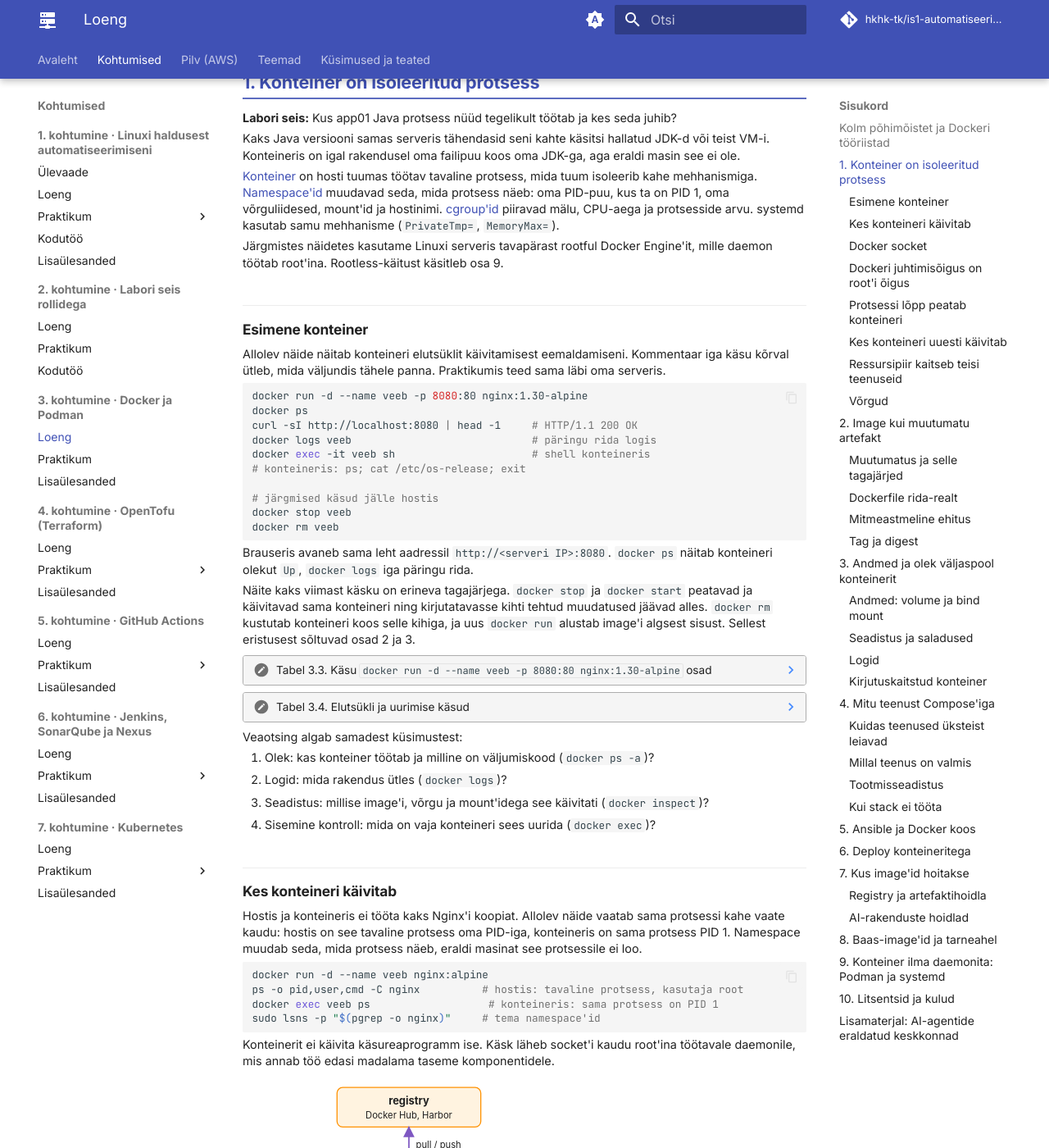
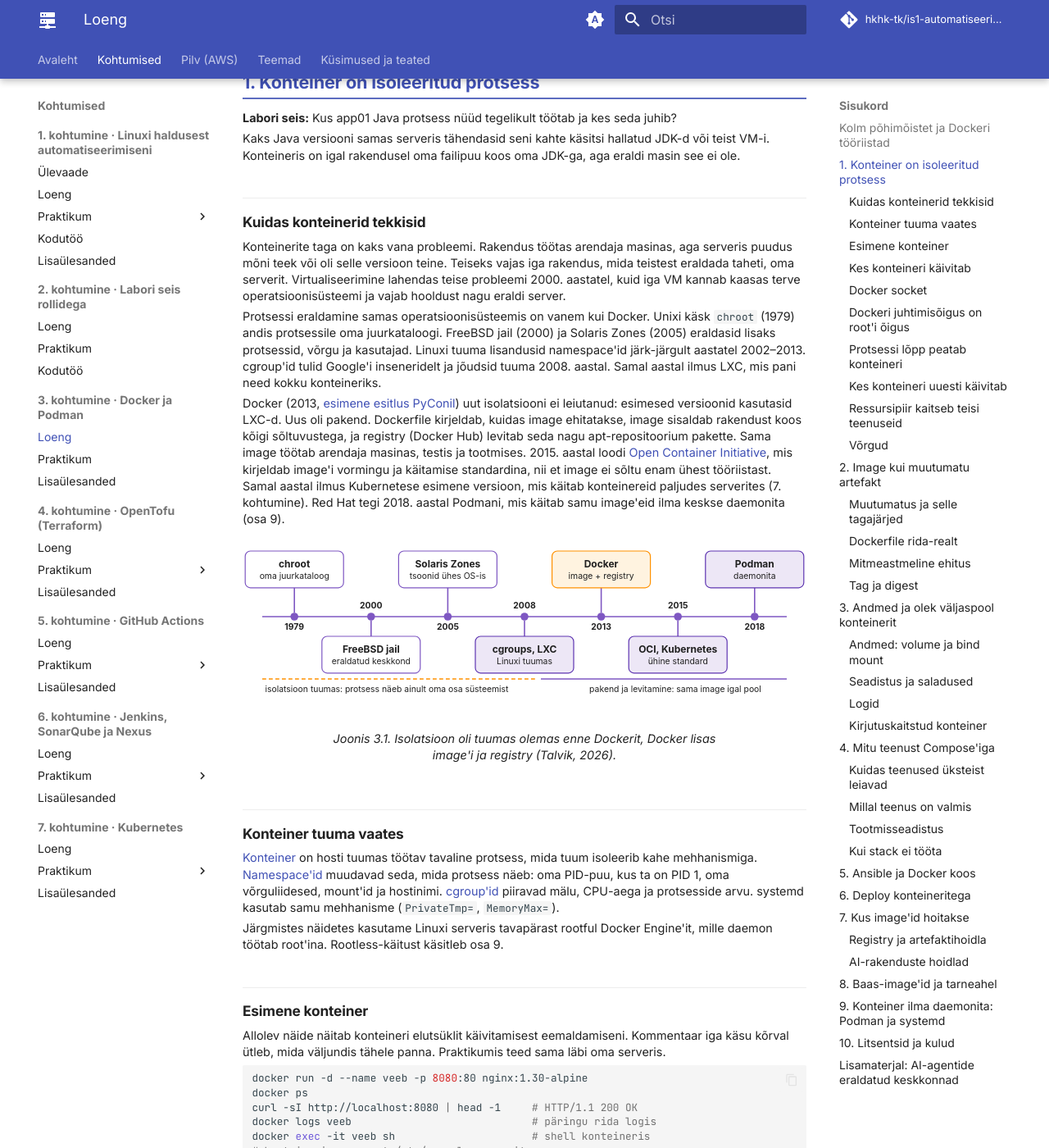
Before and after one commit to hkhk-tk/is1-automatiseerimine, an MkDocs documentation site: the page built from docs/k03/loeng.md, in a window 1280 px wide and 1400 px high, scrolled down 1557 px. Shown: the whole window at 82% size. Built offline with MkDocs 1.6.1 and Material for MkDocs 9.7.7, drawn with Linux system fonts in a browser that asks for light colours; comment, search, counter and statistics services are not loaded; some of the changed text lies outside the part shown.

Commit message:
K3 loeng: kuidas konteinerid tekkisid (chroot, jail, Zones, cgroups ja LXC, Docker, OCI, Kubernetes, Podman) koos ajajoone joonisega

```diff
--- a/docs/k03/loeng.md
+++ b/docs/k03/loeng.md
@@ -75,6 +75,22 @@ Kõik need ei ole kohustuslikud. Serveris ei ole Docker Engine'i kasutamiseks va
 
 Kaks Java versiooni samas serveris tähendasid seni kahte käsitsi hallatud JDK-d või teist VM-i. Konteineris on igal rakendusel oma failipuu koos oma JDK-ga, aga eraldi masin see ei ole.
 
+### Kuidas konteinerid tekkisid
+
+Konteinerite taga on kaks vana probleemi. Rakendus töötas arendaja masinas, aga serveris puudus mõni teek või oli selle versioon teine. Teiseks vajas iga rakendus, mida teistest eraldada taheti, oma serverit. Virtualiseerimine lahendas teise probleemi 2000. aastatel, kuid iga VM kannab kaasas terve operatsioonisüsteemi ja vajab hooldust nagu eraldi server.
+
+Protsessi eraldamine samas operatsioonisüsteemis on vanem kui Docker. Unixi käsk `chroot` (1979) andis protsessile oma juurkataloogi. FreeBSD jail (2000) ja Solaris Zones (2005) eraldasid lisaks protsessid, võrgu ja kasutajad. Linuxi tuuma lisandusid namespace'id järk-järgult aastatel 2002–2013. cgroup'id tulid Google'i inseneridelt ja jõudsid tuuma 2008. aastal. Samal aastal ilmus LXC, mis pani need kokku konteineriks.
+
+Docker (2013, [esimene esitlus PyConil](https://www.youtube.com/watch?v=wW9CAH9nSLs)) uut isolatsiooni ei leiutanud: esimesed versioonid kasutasid LXC-d. Uus oli pakend. Dockerfile kirjeldab, kuidas image ehitatakse, image sisaldab rakendust koos kõigi sõltuvustega, ja registry (Docker Hub) levitab seda nagu apt-repositoorium pakette. Sama image töötab arendaja masinas, testis ja tootmises. 2015. aastal loodi [Open Container Initiative](https://opencontainers.org/about/overview/), mis kirjeldab image'i vormingu ja käitamise standardina, nii et image ei sõltu enam ühest tööriistast. Samal aastal ilmus Kubernetese esimene versioon, mis käitab konteinereid paljudes serverites (7. kohtumine). Red Hat tegi 2018. aastal Podmani, mis käitab samu image'eid ilma keskse daemonita (osa 9).
+
+<figure markdown="span">
+  ![Ajajoon: chroot 1979, FreeBSD jail 2000, Solaris Zones 2005, cgroups ja LXC 2008, Docker 2013, OCI ja Kubernetes 2015, Podman 2018; kuni 2008 isolatsioon tuumas, alates 2013 pakend ja levitamine](assets/k03_ajalugu.svg)
+  <figcaption>Joonis 3.1. Isolatsioon oli tuumas olemas enne Dockerit, Docker lisas image'i ja registry (Talvik, 2026).</figcaption>
+</figure>
+
+### Konteiner tuuma vaates
+
+
 [Konteiner](https://docs.docker.com/get-started/docker-concepts/the-basics/what-is-a-container/) on hosti tuumas töötav tavaline protsess, mida tuum isoleerib kahe mehhanismiga. [Namespace'id](https://man7.org/linux/man-pages/man7/namespaces.7.html) muudavad seda, mida protsess näeb: oma PID-puu, kus ta on PID 1, oma võrguliidesed, mount'id ja hostinimi. [cgroup'id](https://man7.org/linux/man-pages/man7/cgroups.7.html) piiravad mälu, CPU-aega ja protsesside arvu. systemd kasutab samu mehhanisme (`PrivateTmp=`, `MemoryMax=`).
 
 Järgmistes näidetes kasutame Linuxi serveris tavapärast rootful Docker Engine'it, mille daemon töötab root'ina. Rootless-käitust käsitleb osa 9.
@@ -162,7 +178,7 @@ Konteinerit ei käivita käsureaprogramm ise. Käsk läheb socket'i kaudu root'i
 
 <figure markdown="span">
   ![Vasakul kaks VM-i, kummalgi oma tuum ja OS hüperviisori peal; paremal viis konteinerit, mis jagavad ühte hosti tuuma](assets/k03_vm_vs_konteiner.svg)
-  <figcaption>Joonis 3.2. VM-il on oma tuum ja OS, konteiner jagab hosti tuuma ja kannab kaasas ainult oma failipuud (Talvik, 2026).</figcaption>
+  <figcaption>Joonis 3.3. VM-il on oma tuum ja OS, konteiner jagab hosti tuuma ja kannab kaasas ainult oma failipuud (Talvik, 2026).</figcaption>
 </figure>
 
 Kuna eraldi tuuma pole, käivitub konteiner sekunditega, aga tuuma haavatavus puudutab kõiki konteinereid. Hüperviisor on palju kitsam ründepind.
@@ -330,7 +346,7 @@ CMD ["catalina.sh", "run"]
 
 <figure markdown="span">
   ![Ehitusaste maven-image'iga teeb WAR-faili; käitusaste tomcat-image'iga saab ainult WAR-i COPY --from abil; lõppimage'is pole Maveni ega lähtekoodi](assets/k03_multistage.svg)
-  <figcaption>Joonis 3.6. Mitmeastmeline ehitus: lõppimage'isse jõuab ainult WAR (Talvik, 2026).</figcaption>
+  <figcaption>Joonis 3.7. Mitmeastmeline ehitus: lõppimage'isse jõuab ainult WAR (Talvik, 2026).</figcaption>
 </figure>
 
 Ehituse vahemälu (build cache) kasutab kihi uuesti, kui juhis ja sisendi räsi pole muutunud, ja esimene muutunud kiht tühistab kõik järgmised ([head tavad](https://docs.docker.com/build/building/best-practices/)). Näites kopeeritakse `pom.xml` enne lähtekoodi: kui muutub ainult kood, võetakse sõltuvuste kiht vahemälust ja Maven ei laadi neid uuesti. Samal põhjusel on commit'i SHA (`GIT_SHA`, antakse `docker build --build-arg GIT_SHA=…`) viimaste ridade seas: kui see oleks faili alguses, ehitataks iga commit'iga kõik järgnevad kihid uuesti.
@@ -378,7 +394,7 @@ Andmete säilitamiseks ühendatakse konteinerisse volume või hosti kataloog. **
 
 <figure markdown="span">
   ![Konteiner db01: kirjutatav kiht kaob docker rm-iga, volume /var/lib/docker/volumes all ja bind mount hosti kataloogis jäävad alles](assets/k03_l_andmed.svg)
-  <figcaption>Joonis 3.8. Kolm kohta, kuhu konteiner saab kirjutada. Konteineri kustutamise järel jäävad alles ainult kaks neist (Talvik, 2026).</figcaption>
+  <figcaption>Joonis 3.9. Kolm kohta, kuhu konteiner saab kirjutada. Konteineri kustutamise järel jäävad alles ainult kaks neist (Talvik, 2026).</figcaption>
 </figure>
 
 Mõlemal juhul peavad failiõigused sobima konteineris töötava protsessi kasutajaga, ja siin käituvad need kaks erinevalt. Kui tühi volume ühendatakse kataloogi, kus image'is on juba failid, kopeerib Docker selle kataloogi sisu koos omaniku ja õigustega volume'isse, nii et MariaDB andmekataloog saab kohe õige UID. Oluline on, et volume oleks tühi, nimi ei mängi rolli, ja kopeerimise saab keelata valikuga `volume-nocopy`. Bind mount'il on hosti kataloogi õigused. Seepärast sobib bind mount konfiguratsioonifailile ja volume andmebaasile.
```
Also changed, not shown: other parts of docs/k03/loeng.md (+13 -13 lines), docs/k03/assets/k03_ajalugu.svg (added).
